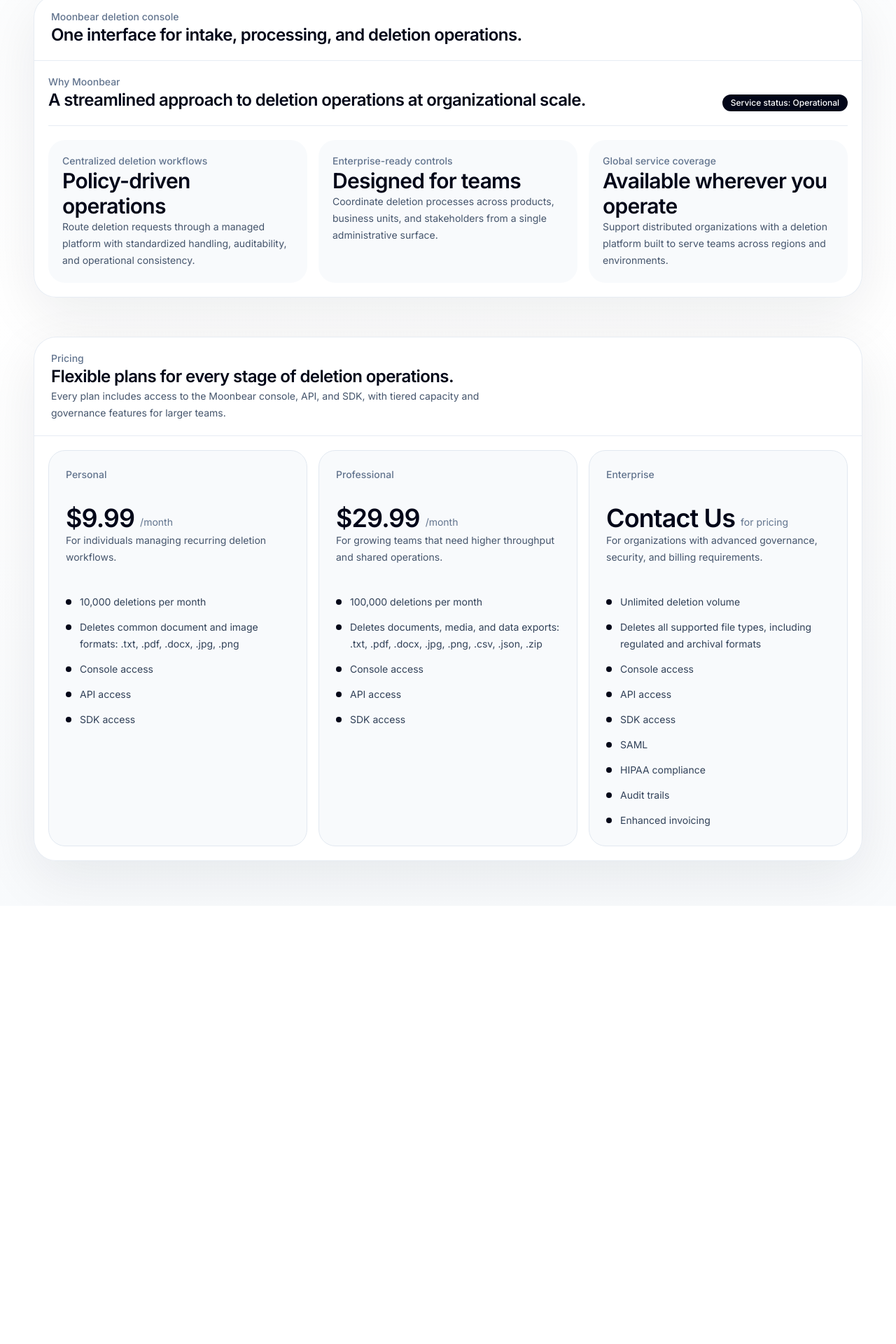
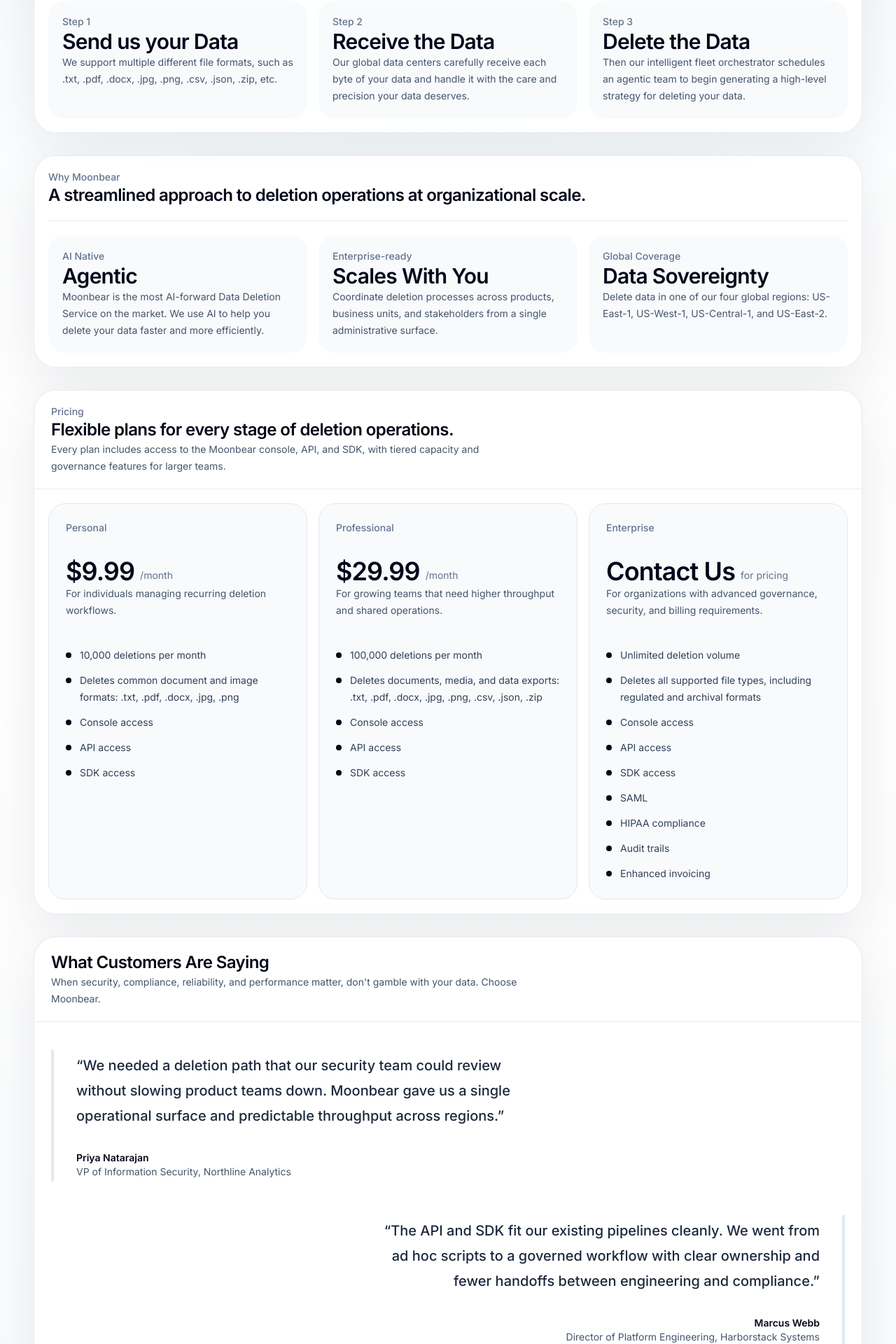
Before and after one commit to robzhu/moonbear-site, a Next.js app: page / in a window 1280 px wide. Shown: the part 520-2440 px from the top of the page at 70% size. Before the commit the page ends 1814 px from the top, so only its background shows below. Built offline with nearby package versions, Linux system fonts and the light colour scheme.

Commit message:
Homepage edits

```diff
--- a/src/app/page.tsx
+++ b/src/app/page.tsx
@@ -1,18 +1,36 @@
 const highlights = [
   {
-    title: "Centralized deletion workflows",
-    value: "Policy-driven operations",
-    description: "Route deletion requests through a managed platform with standardized handling, auditability, and operational consistency.",
+    title: "AI Native",
+    value: "Agentic",
+    description: "Moonbear is the most AI-forward Data Deletion Service on the market. We use AI to help you delete your data faster and more efficiently.",
   },
   {
-    title: "Enterprise-ready controls",
-    value: "Designed for teams",
+    title: "Enterprise-ready",
+    value: "Scales With You",
     description: "Coordinate deletion processes across products, business units, and stakeholders from a single administrative surface.",
   },
   {
-    title: "Global service coverage",
-    value: "Available wherever you operate",
-    description: "Support distributed organizations with a deletion platform built to serve teams across regions and environments.",
+    title: "Global Coverage",
+    value: "Data Sovereignty",
+    description: "Delete data in one of our four global regions: US-East-1, US-West-1, US-Central-1, and US-East-2.",
+  },
+];
+
+const howItWorks = [
+  {
+    title: "Step 1",
+    description: "We support multiple different file formats, such as .txt, .pdf, .docx, .jpg, .png, .csv, .json, .zip, etc.",
+    value: "Send us your Data",
+  },
+  {
+    title: "Step 2",
+    description: "Our global data centers carefully receive each byte of your data and handle it with the care and precision your data deserves.",
+    value: "Receive the Data",
+  },
+  {
+    title: "Step 3",
+    description: "Then our intelligent fleet orchestrator schedules an agentic team to begin generating a high-level strategy for deleting your data.",
+    value: "Delete the Data",
   },
 ];
 
@@ -62,6 +80,30 @@
   },
 ];
 
+const customerTestimonials = [
+  {
+    quote:
+      "We needed a deletion path that our security team could review without slowing product teams down. Moonbear gave us a single operational surface and predictable throughput across regions.",
+    name: "Priya Natarajan",
+    role: "VP of Information Security",
+    company: "Northline Analytics",
+  },
+  {
+    quote:
+      "The API and SDK fit our existing pipelines cleanly. We went from ad hoc scripts to a governed workflow with clear ownership and fewer handoffs between engineering and compliance.",
+    name: "Marcus Webb",
+    role: "Director of Platform Engineering",
+    company: "Harborstack Systems",
+  },
+  {
+    quote:
+      "Audit readiness mattered for our renewal cycle. Moonbear’s trails and enterprise controls made it straightforward to show what was deleted, when, and under which policy.",
+    name: "Elena Okonkwo",
+    role: "Chief Compliance Officer",
+    company: "Crescent Health Data Co.",
+  },
+];
+
 export default function Home() {
   return (
     <main className="min-h-screen overflow-hidden bg-[radial-gradient(circle_at_top,_rgba(125,211,252,0.18),_transparent_32%),linear-gradient(180deg,_#f8fafc_0%,_#ffffff_52%,_#f8fafc_100%)] text-slate-950">
@@ -76,24 +118,26 @@
               <p className="text-sm text-slate-500">Data Deletion Service</p>
             </div>
           </div>
-          <div className="rounded-full border border-slate-200 bg-white/80 px-4 py-2 text-sm text-slate-600 backdrop-blur">
-            Managed deletion for modern teams
+          <div className="flex items-center gap-1.5 sm:gap-2">
+            <div className="rounded-full border border-slate-200/90 bg-white/85 px-3 py-2 text-xs font-medium tracking-wide text-slate-600 shadow-[0_1px_0_rgba(255,255,255,0.9)_inset] backdrop-blur sm:px-4 sm:text-sm">
+              The Trusted Leader in Data Deletion
+            </div>
           </div>
         </header>
 
         <div className="flex flex-1 items-center py-8 lg:py-10">
-          <div className="flex w-full flex-col gap-12 lg:gap-14">
-            <div className="max-w-3xl">
+          <div className="flex w-full flex-col gap-8">
+            <div className="max-w-full flex flex-col gap-3">
               <p className="mt-14 text-3xl font-semibold tracking-[-0.04em] text-slate-700 sm:mt-16 sm:text-4xl lg:text-5xl">
                 Moonbear
               </p>
-              <h1 className="mt-4 max-w-4xl text-5xl font-semibold tracking-[-0.05em] text-balance sm:text-6xl lg:text-[5.5rem] lg:leading-[0.94]">
+              <h1 className="mt-4 text-5xl font-semibold tracking-[-0.05em] text-balance sm:text-6xl lg:text-[5.5rem] lg:leading-[0.94]">
                 Data Deletion Service
               </h1>
               <p className="mt-4 max-w-xl text-lg leading-8 text-slate-600 sm:text-xl">
-                Send us your data and we&apos;ll delete it for you.
+                Managed Data Deletion for the Agentic Era.
               </p>
-              <div className="mt-9 flex flex-col gap-4 sm:flex-row">
+              <div className="flex flex-col gap-4 sm:flex-row">
                 <a
                   href="#overview"
                   className="inline-flex h-12 items-center justify-center rounded-full bg-slate-950 px-6 text-sm font-medium text-white transition hover:bg-slate-800"
@@ -110,31 +154,21 @@
             </div>
 
             <div
-              id="overview"
+              id="howItWorks"
               className="overflow-hidden rounded-[2rem] border border-slate-200/80 bg-white/90 shadow-[0_24px_80px_rgba(15,23,42,0.08)] backdrop-blur"
             >
-              <div className="border-b border-slate-200/80 px-6 py-5">
-                <p className="text-sm font-medium text-slate-500">Moonbear deletion console</p>
-                <p className="mt-2 text-2xl font-semibold tracking-tight text-slate-950">
-                  One interface for intake, processing, and deletion operations.
-                </p>
-              </div>
-
               <div className="p-5">
                 <div className="flex flex-col gap-4 border-b border-slate-200/80 pb-5 sm:flex-row sm:items-end sm:justify-between">
                   <div>
-                    <p className="text-sm font-medium text-slate-500">Why Moonbear</p>
+                    <p className="text-sm font-medium text-slate-500">How it works</p>
                     <p className="mt-2 text-2xl font-semibold tracking-tight text-slate-950">
-                      A streamlined approach to deletion operations at organizational scale.
+                      Send your data to us via API, SDK, or console, and we delete it for you.
                     </p>
-                  </div>
-                  <div className="rounded-full bg-slate-950 px-3 py-1 text-xs font-medium text-white">
-                    Service status: Operational
                   </div>
                 </div>
 
                 <div className="mt-5 grid gap-4 lg:grid-cols-3">
-                  {highlights.map((item) => (
+                  {howItWorks.map((item) => (
                     <article
                       key={item.title}
                       className="rounded-[1.5rem] bg-slate-50 p-5"
@@ -154,8 +188,42 @@
             </div>
 
             <div
+              id="Overview"
+              className="overflow-hidden rounded-4xl border border-slate-200/80 bg-white/90 shadow-[0_24px_80px_rgba(15,23,42,0.08)] backdrop-blur"
+            >
+              <div className="p-5">
+                <div className="flex flex-col gap-4 border-b border-slate-200/80 pb-5 sm:flex-row sm:items-end sm:justify-between">
+                  <div>
+                    <p className="text-sm font-medium text-slate-500">Why Moonbear</p>
+                    <p className="mt-2 text-2xl font-semibold tracking-tight text-slate-950">
+                      A streamlined approach to deletion operations at organizational scale.
+                    </p>
+                  </div>
+                </div>
+
+                <div className="mt-5 grid gap-4 lg:grid-cols-3">
+                  {highlights.map((item) => (
+                    <article
+                      key={item.title}
+                      className="rounded-3xl bg-slate-50 p-5"
+                    >
+                      <p className="text-sm font-medium text-slate-500">{item.title}</p>
+                      <p className="mt-3 text-3xl font-semibold tracking-tight text-slate-950">
+                        {item.value}
+                      </p>
+                      <p className="mt-2 text-sm leading-6 text-slate-600">
+                        {item.description}
+                      </p>
+                    </article>
+                  ))}
+                </div>
+
+              </div>
+            </div>
+
+            <div
               id="pricing"
-              className="overflow-hidden rounded-[2rem] border border-slate-200/80 bg-white/90 shadow-[0_24px_80px_rgba(15,23,42,0.08)] backdrop-blur"
+              className="overflow-hidden rounded-4xl border border-slate-200/80 bg-white/90 shadow-[0_24px_80px_rgba(15,23,42,0.08)] backdrop-blur"
             >
               <div className="border-b border-slate-200/80 px-6 py-5">
                 <p className="text-sm font-medium text-slate-500">Pricing</p>
@@ -172,7 +240,7 @@
                   {pricingTiers.map((tier) => (
                     <article
                       key={tier.name}
-                      className="flex h-full flex-col rounded-[1.5rem] border border-slate-200 bg-slate-50 p-6"
+                      className="flex h-full flex-col rounded-3xl border border-slate-200 bg-slate-50 p-6"
                     >
                       <p className="text-sm font-medium text-slate-500">{tier.name}</p>
                       <div className="mt-4 flex min-h-14 items-end gap-2">
@@ -197,6 +265,46 @@
                 </div>
               </div>
             </div>
+
+            <div
+              id="testimonials"
+              className="overflow-hidden rounded-4xl border border-slate-200/80 bg-white/90 shadow-[0_24px_80px_rgba(15,23,42,0.08)] backdrop-blur"
+            >
+              <div className="border-b border-slate-200/80 px-6 py-5">
+                <p className="mt-2 text-2xl font-semibold tracking-tight text-slate-950">
+                  What Customers Are Saying
+                </p>
+                <p className="mt-3 max-w-2xl text-sm leading-6 text-slate-600">
+                  When security, compliance, reliability, and performance matter, don't gamble with your data. Choose Moonbear.
+                </p>
+              </div>
+
+              <div className="flex flex-col gap-12 px-4 py-8 sm:px-6 sm:py-10">
+                {customerTestimonials.map((t, index) => {
+                  const alignRight = index % 2 === 1;
+                  return (
+                    <blockquote
+                      key={t.name}
+                      className={
+                        alignRight
+                          ? "max-w-2xl border-l-4 border-slate-200 py-1 pl-6 sm:ml-auto sm:border-l-0 sm:border-r-4 sm:pl-0 sm:pr-8 sm:text-right"
+                          : "max-w-2xl border-l-4 border-slate-200 py-1 pl-6 sm:pl-8"
+                      }
+                    >
+                      <p className="text-lg font-medium leading-8 text-slate-800 sm:text-xl sm:leading-9">
+                        &ldquo;{t.quote}&rdquo;
+                      </p>
+                      <footer className="mt-6 sm:mt-8">
+                        <p className="text-sm font-semibold text-slate-950">{t.name}</p>
+                        <p className="mt-1 text-sm text-slate-600">
+                          {t.role}, {t.company}
+                        </p>
+                      </footer>
+                    </blockquote>
+                  );
+                })}
+              </div>
+            </div>
           </div>
         </div>
       </section>
```
